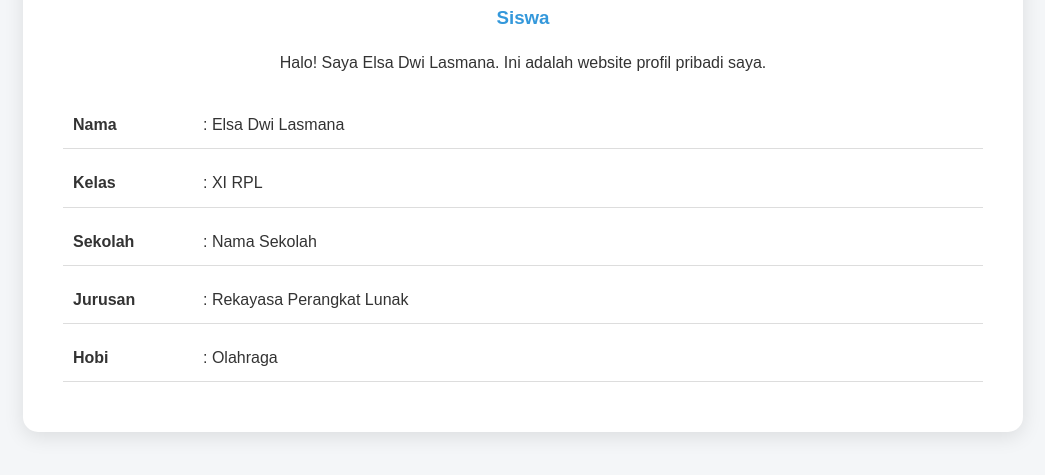
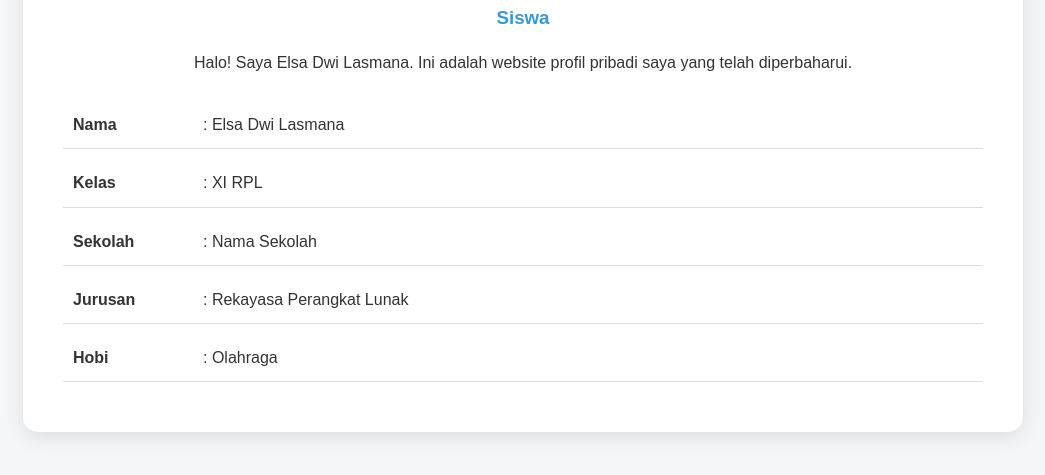
Before and after one commit to elsadwilasmana2122-cmyk/website-profil-siswa, a plain HTML site: page index.html in a window 1280 px wide. Shown: the part 165-640 px from the top of the page, without its empty margins (117-1162 px from the left). Drawn offline with Linux system fonts and the light colour scheme.

Commit message:
Mengedit di branch fitur-baru

```diff
--- a/index.html
+++ b/index.html
@@ -22,7 +22,7 @@
 
             <p>
                 Halo! Saya Elsa Dwi Lasmana.
-                Ini adalah website profil pribadi saya.
+                Ini adalah website profil pribadi saya yang telah diperbaharui.
             </p>
 
             <div class="data">
```
